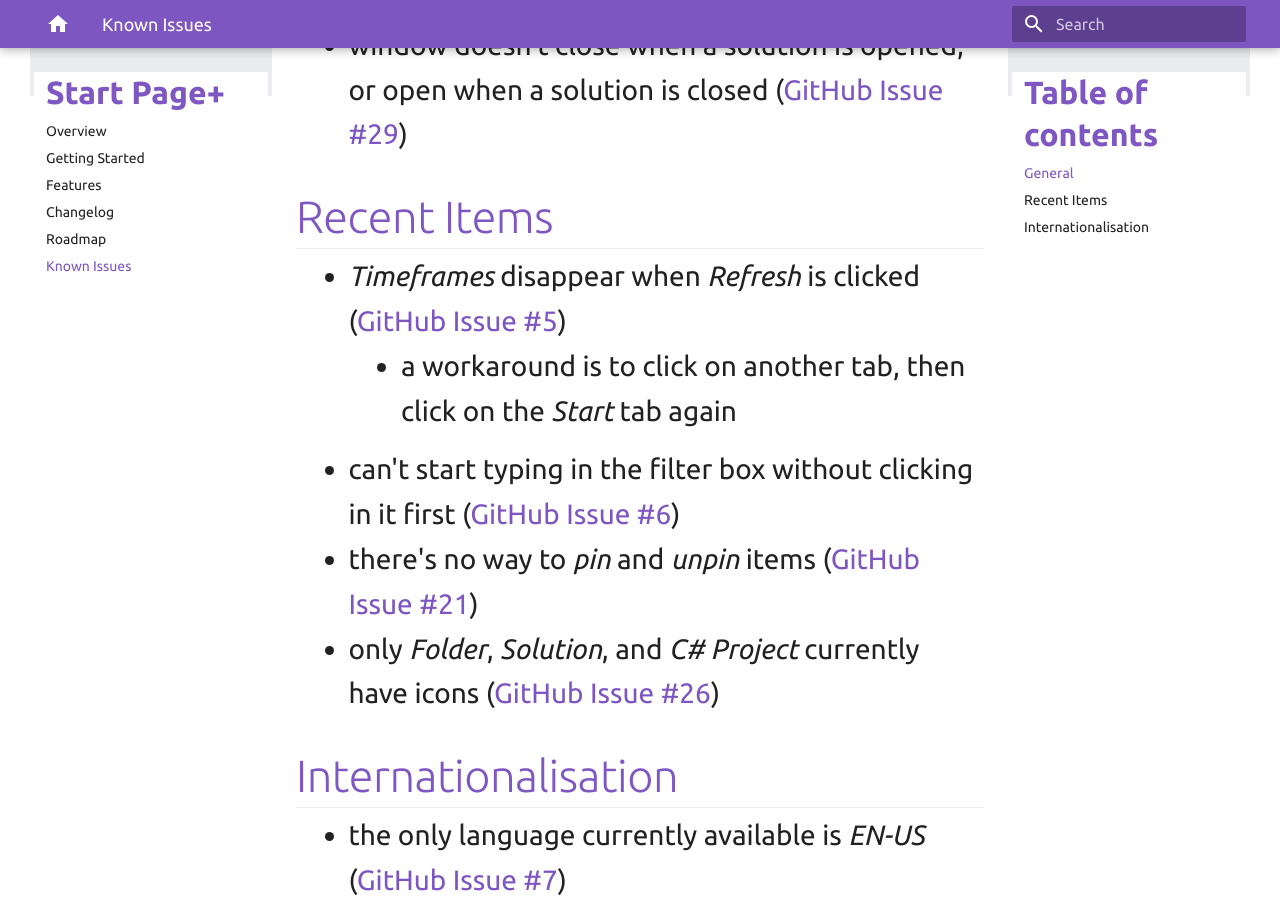
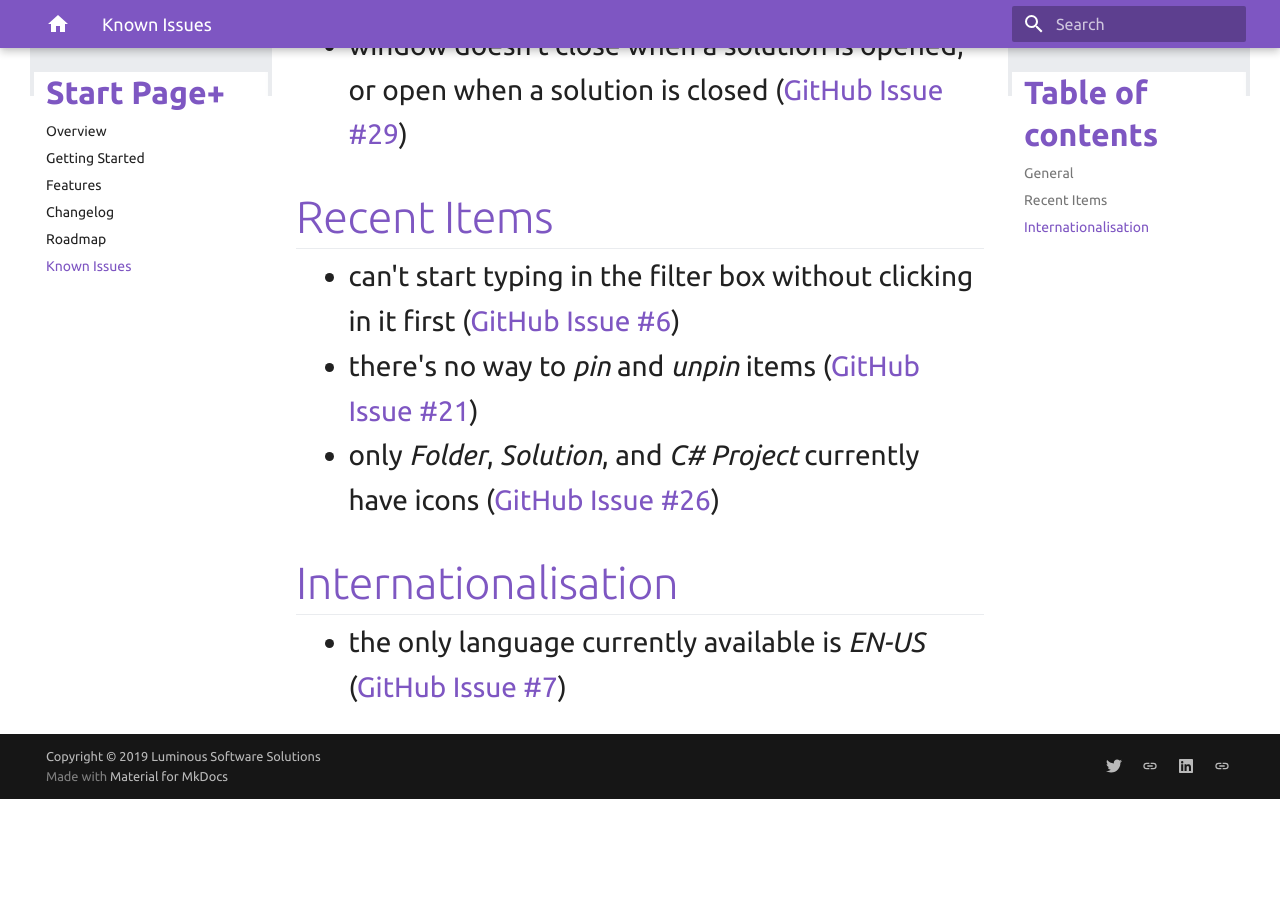
Before and after one commit to luminous-software/start-page-plus, an MkDocs documentation site: the page built from docs-source/known-issues.md, in a window 1280 px wide and 900 px high, scrolled down 623 px. Built offline with MkDocs 1.6.1 and Material for MkDocs 9.7.7, drawn with Linux system fonts in a browser that asks for light colours; old or Windows-style settings are respelled for this version of MkDocs; after the commit the page ends 1422 px from its top, so only the background shows below that.

Commit message:
Update documentation source files

```diff
--- a/docs-source/known-issues.md
+++ b/docs-source/known-issues.md
@@ -14,14 +14,11 @@
 
 ## Recent Items
 
-  - *Timeframes* disappear when *Refresh* is clicked ([GitHub Issue #5][github-issue-5])
-    - a workaround is to click on another tab, then click on the *Start* tab again
   - can't start typing in the filter box without clicking in it first ([GitHub Issue #6][github-issue-6])
   - there's no way to *pin* and *unpin* items ([GitHub Issue #21][github-issue-21])
   - only *Folder*, *Solution*, and *C# Project* currently have icons ([GitHub Issue #26][github-issue-26])
 
 [developer-news-url]: https://luminous-software.solutions/developer-news
-[github-issue-5]: https://github.com/luminous-software/start-page-plus/issues/5
 [github-issue-6]: https://github.com/luminous-software/start-page-plus/issues/6
 [github-issue-21]: https://github.com/luminous-software/start-page-plus/issues21
 [github-issue-22]: https://github.com/luminous-software/start-page-plus/issues22
```
